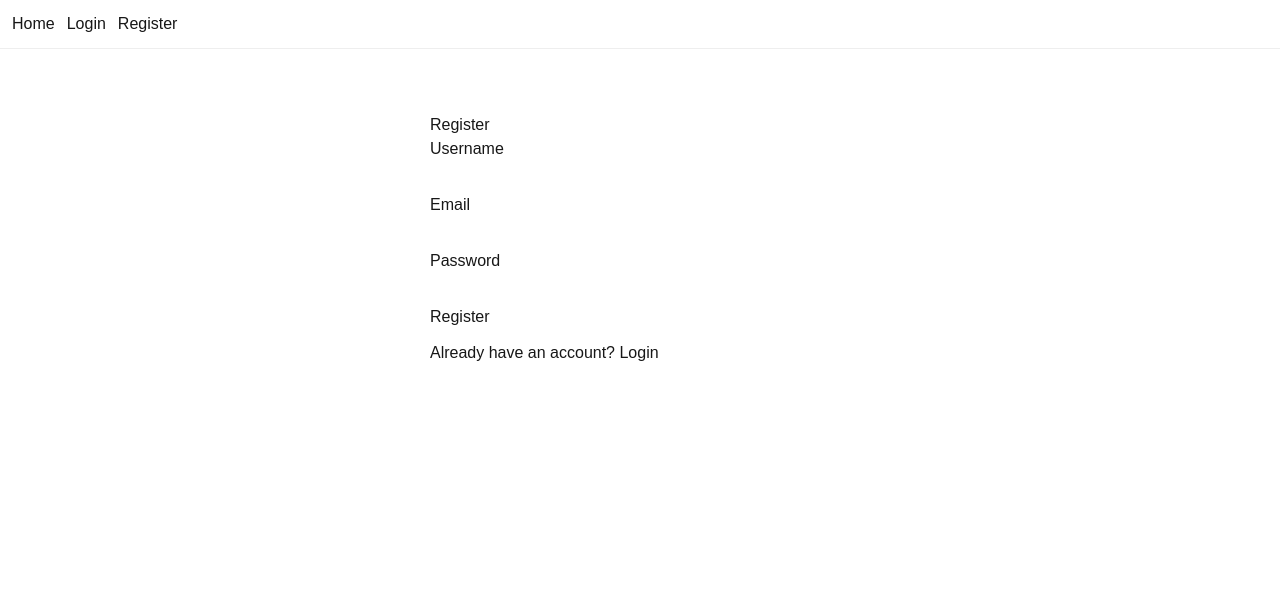
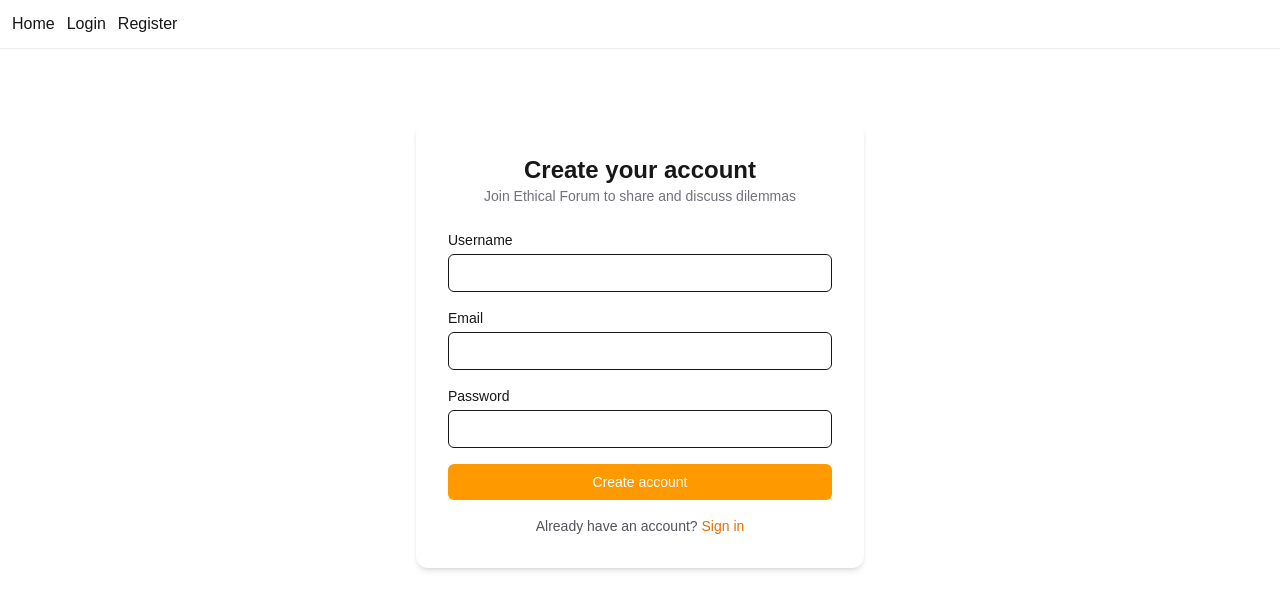
Before and after one commit to dehou37/dilemma-hub, a Next.js app in the folder frontend/: page /register in a window 1280 px wide. Shown: the top 610 px of the page. Built offline with nearby package versions, Linux system fonts and the light colour scheme; no server answers.

Commit message:
UI: improved login/register and new home page with categories and dilemma list

```diff
--- a/frontend/app/login/page.tsx
+++ b/frontend/app/login/page.tsx
@@ -30,37 +30,51 @@ export default function LoginPage() {
   }
 
   return (
-    <div style={{ maxWidth: 420, margin: "4rem auto" }}>
-      <h1>Login</h1>
-      <form onSubmit={handleSubmit}>
-        <div style={{ marginBottom: 8 }}>
-          <label>Email</label>
+    <div className="min-h-[70vh] flex items-center justify-center px-4">
+      <div className="w-full max-w-md rounded-xl bg-white p-8 shadow-md">
+        <div className="mb-6 text-center">
+          <h2 className="text-2xl font-semibold">Welcome back</h2>
+          <p className="text-sm text-zinc-500">Sign in to continue to Ethical Forum</p>
+        </div>
+
+        <form onSubmit={handleSubmit} className="space-y-4">
+          <div>
+            <label className="mb-1 block text-sm font-medium">Email</label>
             <input
+              className="w-full rounded-md border px-3 py-2 text-sm"
               value={email}
               onChange={(e) => setEmail(e.target.value)}
               type="email"
               required
-            style={{ width: "100%" }}
             />
           </div>
-        <div style={{ marginBottom: 8 }}>
-          <label>Password</label>
+
+          <div>
+            <label className="mb-1 block text-sm font-medium">Password</label>
             <input
+              className="w-full rounded-md border px-3 py-2 text-sm"
               value={password}
               onChange={(e) => setPassword(e.target.value)}
               type="password"
               required
-            style={{ width: "100%" }}
             />
           </div>
-        {error && <div style={{ color: "red", marginBottom: 8 }}>{error}</div>}
-        <button type="submit" disabled={loading}>
-          {loading ? "Logging in..." : "Login"}
+
+          {error && <div className="text-sm text-red-600">{error}</div>}
+
+          <button
+            type="submit"
+            disabled={loading}
+            className="w-full rounded-md bg-amber-500 px-4 py-2 text-sm font-medium text-white hover:bg-amber-600 disabled:opacity-60"
+          >
+            {loading ? "Signing in..." : "Sign in"}
           </button>
         </form>
-      <p style={{ marginTop: 12 }}>
-        Don’t have an account? <a href="/register">Register</a>
-      </p>
+
+        <div className="mt-4 text-center text-sm text-zinc-600">
+          Don’t have an account? <a href="/register" className="text-amber-600">Create one</a>
+        </div>
+      </div>
     </div>
   );
 }
--- a/frontend/app/page.tsx
+++ b/frontend/app/page.tsx
@@ -1,64 +1,108 @@
-import Image from "next/image";
+"use client";
+import { useEffect, useState } from "react";
+
+type Dilemma = {
+  id: string;
+  title: string;
+  description: string;
+  category?: string;
+  authorId?: string;
+  votes?: any[];
+  comments?: any[];
+};
 
 export default function Home() {
+  const [dilemmas, setDilemmas] = useState<Dilemma[]>([]);
+  const [loading, setLoading] = useState(true);
+  const categories = ["All", "ETHICS", "TECHNOLOGY", "PERSONAL", "WORK", "LIFESTYLE", "POLITICS", "OTHER"];
+  const [active, setActive] = useState("All");
+
+  useEffect(() => {
+    let mounted = true;
+    (async () => {
+      try {
+        const res = await fetch("http://localhost:5000/api/dilemmas");
+        const data = await res.json();
+        if (!mounted) return;
+        setDilemmas(data || []);
+      } catch (err) {
+        console.error(err);
+      } finally {
+        if (mounted) setLoading(false);
+      }
+    })();
+    return () => {
+      mounted = false;
+    };
+  }, []);
+
+  const visible = active === "All" ? dilemmas : dilemmas.filter((d) => d.category === active);
+
   return (
-    <div className="flex min-h-screen items-center justify-center bg-zinc-50 font-sans dark:bg-black">
-      <main className="flex min-h-screen w-full max-w-3xl flex-col items-center justify-between py-32 px-16 bg-white dark:bg-black sm:items-start">
-        <Image
-          className="dark:invert"
-          src="/next.svg"
-          alt="Next.js logo"
-          width={100}
-          height={20}
-          priority
-        />
-        <div className="flex flex-col items-center gap-6 text-center sm:items-start sm:text-left">
-          <h1 className="max-w-xs text-3xl font-semibold leading-10 tracking-tight text-black dark:text-zinc-50">
-            To get started, edit the page.tsx file.
-          </h1>
-          <p className="max-w-md text-lg leading-8 text-zinc-600 dark:text-zinc-400">
-            Looking for a starting point or more instructions? Head over to{" "}
-            <a
-              href="https://vercel.com/templates?framework=next.js&utm_source=create-next-app&utm_medium=appdir-template-tw&utm_campaign=create-next-app"
-              className="font-medium text-zinc-950 dark:text-zinc-50"
-            >
-              Templates
-            </a>{" "}
-            or the{" "}
-            <a
-              href="https://nextjs.org/learn?utm_source=create-next-app&utm_medium=appdir-template-tw&utm_campaign=create-next-app"
-              className="font-medium text-zinc-950 dark:text-zinc-50"
-            >
-              Learning
-            </a>{" "}
-            center.
-          </p>
-        </div>
-        <div className="flex flex-col gap-4 text-base font-medium sm:flex-row">
-          <a
-            className="flex h-12 w-full items-center justify-center gap-2 rounded-full bg-foreground px-5 text-background transition-colors hover:bg-[#383838] dark:hover:bg-[#ccc] md:w-[158px]"
-            href="https://vercel.com/new?utm_source=create-next-app&utm_medium=appdir-template-tw&utm_campaign=create-next-app"
-            target="_blank"
-            rel="noopener noreferrer"
-          >
-            <Image
-              className="dark:invert"
-              src="/vercel.svg"
-              alt="Vercel logomark"
-              width={16}
-              height={16}
-            />
-            Deploy Now
-          </a>
-          <a
-            className="flex h-12 w-full items-center justify-center rounded-full border border-solid border-black/[.08] px-5 transition-colors hover:border-transparent hover:bg-black/[.04] dark:border-white/[.145] dark:hover:bg-[#1a1a1a] md:w-[158px]"
-            href="https://nextjs.org/docs?utm_source=create-next-app&utm_medium=appdir-template-tw&utm_campaign=create-next-app"
-            target="_blank"
-            rel="noopener noreferrer"
-          >
-            Documentation
-          </a>
-        </div>
+    <div className="min-h-screen bg-zinc-50">
+      <main className="mx-auto max-w-4xl px-6 py-10">
+        <header className="mb-8 flex items-center justify-between">
+          <div>
+            <div className="flex items-center gap-3">
+              <div className="h-10 w-10 rounded-md bg-slate-900 text-white flex items-center justify-center font-semibold">⚖️</div>
+              <div>
+                <div className="text-lg font-bold">Ethical Forum</div>
+                <div className="text-sm text-zinc-500">Explore moral questions</div>
+              </div>
+            </div>
+          </div>
+          <a href="/login" className="rounded-full bg-amber-500 px-4 py-2 text-sm font-medium text-white">Post Dilemma</a>
+        </header>
+
+        <section className="mb-6 text-center">
+          <h1 className="text-4xl font-extrabold">What Would You Do?</h1>
+          <p className="mt-2 text-zinc-600">A community for exploring life's most challenging moral questions. Share dilemmas, debate perspectives, and discover where you stand.</p>
+        </section>
+
+        <section className="mb-6">
+          <div className="flex gap-3 overflow-x-auto py-2">
+            {categories.map((c) => (
+              <button
+                key={c}
+                onClick={() => setActive(c)}
+                className={`whitespace-nowrap rounded-full px-4 py-2 text-sm ${active === c ? "bg-slate-800 text-white" : "bg-white text-zinc-700 shadow-sm"}`}
+              >
+                {c === "All" ? "All Dilemmas" : c.charAt(0) + c.slice(1).toLowerCase()}
+              </button>
+            ))}
+          </div>
+        </section>
+
+        <section>
+          <div className="flex items-center gap-3 mb-4">
+            <div className="rounded-md bg-white p-3 shadow-sm">Hot</div>
+            <div className="text-sm text-zinc-500">New & Top</div>
+          </div>
+
+          {loading ? (
+            <div className="text-center text-zinc-500">Loading dilemmas…</div>
+          ) : (
+            <div className="space-y-4">
+              {visible.map((d) => (
+                <article key={d.id} className="rounded-lg bg-white p-4 shadow-sm">
+                  <div className="flex items-start justify-between">
+                    <div>
+                      <div className="flex items-center gap-2">
+                        <span className="rounded-full bg-amber-100 px-2 py-0.5 text-xs font-medium text-amber-700">{d.category}</span>
+                        <h2 className="mt-1 text-lg font-semibold">{d.title}</h2>
+                      </div>
+                      <p className="mt-2 text-sm text-zinc-600 line-clamp-2">{d.description}</p>
+                      <div className="mt-3 flex items-center gap-4 text-sm text-zinc-500">
+                        <span>{d.votes ? d.votes.length : 0} votes</span>
+                        <span>{d.comments ? d.comments.length : 0} comments</span>
+                      </div>
+                    </div>
+                  </div>
+                </article>
+              ))}
+            </div>
+          )}
+        </section>
       </main>
     </div>
   );
--- a/frontend/app/register/page.tsx
+++ b/frontend/app/register/page.tsx
@@ -31,46 +31,61 @@ export default function RegisterPage() {
   }
 
   return (
-    <div style={{ maxWidth: 420, margin: "4rem auto" }}>
-      <h1>Register</h1>
-      <form onSubmit={handleSubmit}>
-        <div style={{ marginBottom: 8 }}>
-          <label>Username</label>
+    <div className="min-h-[70vh] flex items-center justify-center px-4">
+      <div className="w-full max-w-md rounded-xl bg-white p-8 shadow-md">
+        <div className="mb-6 text-center">
+          <h2 className="text-2xl font-semibold">Create your account</h2>
+          <p className="text-sm text-zinc-500">Join Ethical Forum to share and discuss dilemmas</p>
+        </div>
+
+        <form onSubmit={handleSubmit} className="space-y-4">
+          <div>
+            <label className="mb-1 block text-sm font-medium">Username</label>
             <input
+              className="w-full rounded-md border px-3 py-2 text-sm"
               value={username}
               onChange={(e) => setUsername(e.target.value)}
               required
-            style={{ width: "100%" }}
             />
           </div>
-        <div style={{ marginBottom: 8 }}>
-          <label>Email</label>
+
+          <div>
+            <label className="mb-1 block text-sm font-medium">Email</label>
             <input
+              className="w-full rounded-md border px-3 py-2 text-sm"
               value={email}
               onChange={(e) => setEmail(e.target.value)}
               type="email"
               required
-            style={{ width: "100%" }}
             />
           </div>
-        <div style={{ marginBottom: 8 }}>
-          <label>Password</label>
+
+          <div>
+            <label className="mb-1 block text-sm font-medium">Password</label>
             <input
+              className="w-full rounded-md border px-3 py-2 text-sm"
               value={password}
               onChange={(e) => setPassword(e.target.value)}
               type="password"
               required
-            style={{ width: "100%" }}
             />
           </div>
-        {error && <div style={{ color: "red", marginBottom: 8 }}>{error}</div>}
-        <button type="submit" disabled={loading}>
-          {loading ? "Registering..." : "Register"}
+
+          {error && <div className="text-sm text-red-600">{error}</div>}
+
+          <button
+            type="submit"
+            disabled={loading}
+            className="w-full rounded-md bg-amber-500 px-4 py-2 text-sm font-medium text-white hover:bg-amber-600 disabled:opacity-60"
+          >
+            {loading ? "Creating account..." : "Create account"}
           </button>
         </form>
-      <p style={{ marginTop: 12 }}>
-        Already have an account? <a href="/login">Login</a>
-      </p>
+
+        <div className="mt-4 text-center text-sm text-zinc-600">
+          Already have an account? <a href="/login" className="text-amber-600">Sign in</a>
+        </div>
+      </div>
     </div>
   );
 }
```
Lines whose indentation alone changed are shown as unchanged.
